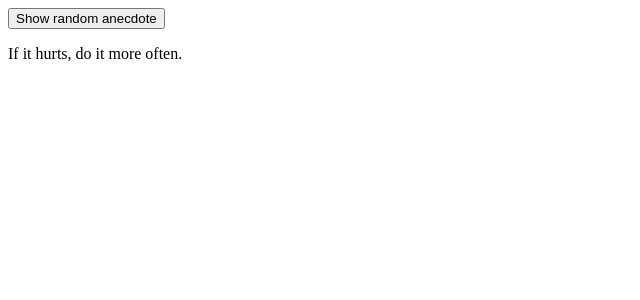
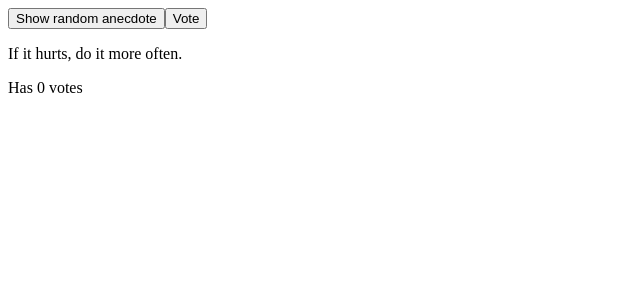
Before and after one commit to A0ak/Part1, a React (Vite) app: page / in a window 1280 px wide. Shown: the top 300 px of the page, without its empty margins (0-640 px from the left). Built offline with nearby package versions, Linux system fonts and the light colour scheme.

Commit message:
exercise 1.13

```diff
--- a/src/App.jsx
+++ b/src/App.jsx
@@ -13,18 +13,25 @@ const App = () => {
   ]
 
   const [selected, setSelected] = useState(0)
-
+  const [points, setPoints] = useState(new Array(anecdotes.length).fill(0))
 
   const handleClick = () => {
     const randomIndex = Math.floor(Math.random() * anecdotes.length);
     setSelected(randomIndex);
   }
 
+  const handleVote = () => {
+    const copy = [...points];
+    copy[selected] += 1;
+    setPoints(copy);
+  }
 
   return (
     <div>
       <button onClick={handleClick}>Show random anecdote</button>
+      <button onClick={handleVote}>Vote</button>
       <p>{anecdotes[selected]}</p>
+      <p>Has {points[selected]} votes</p>
     </div>
   )
 }
```
